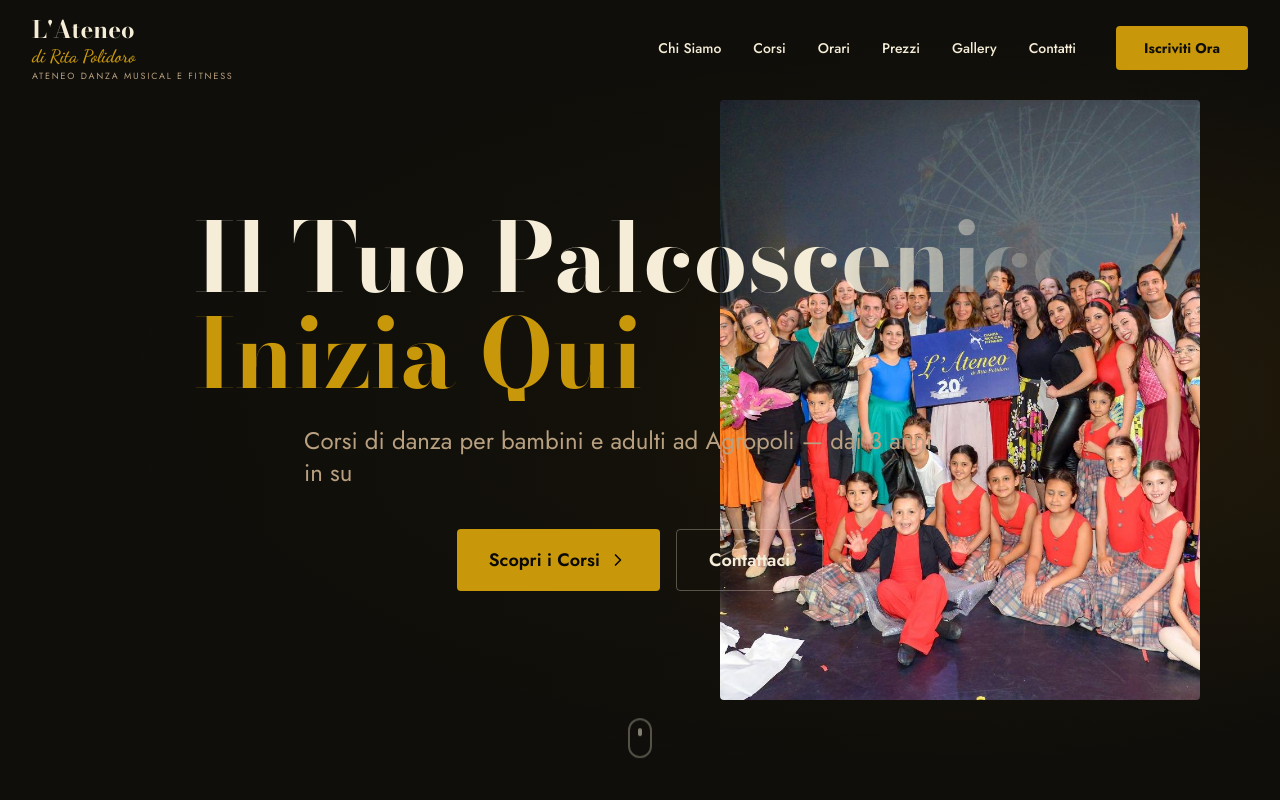
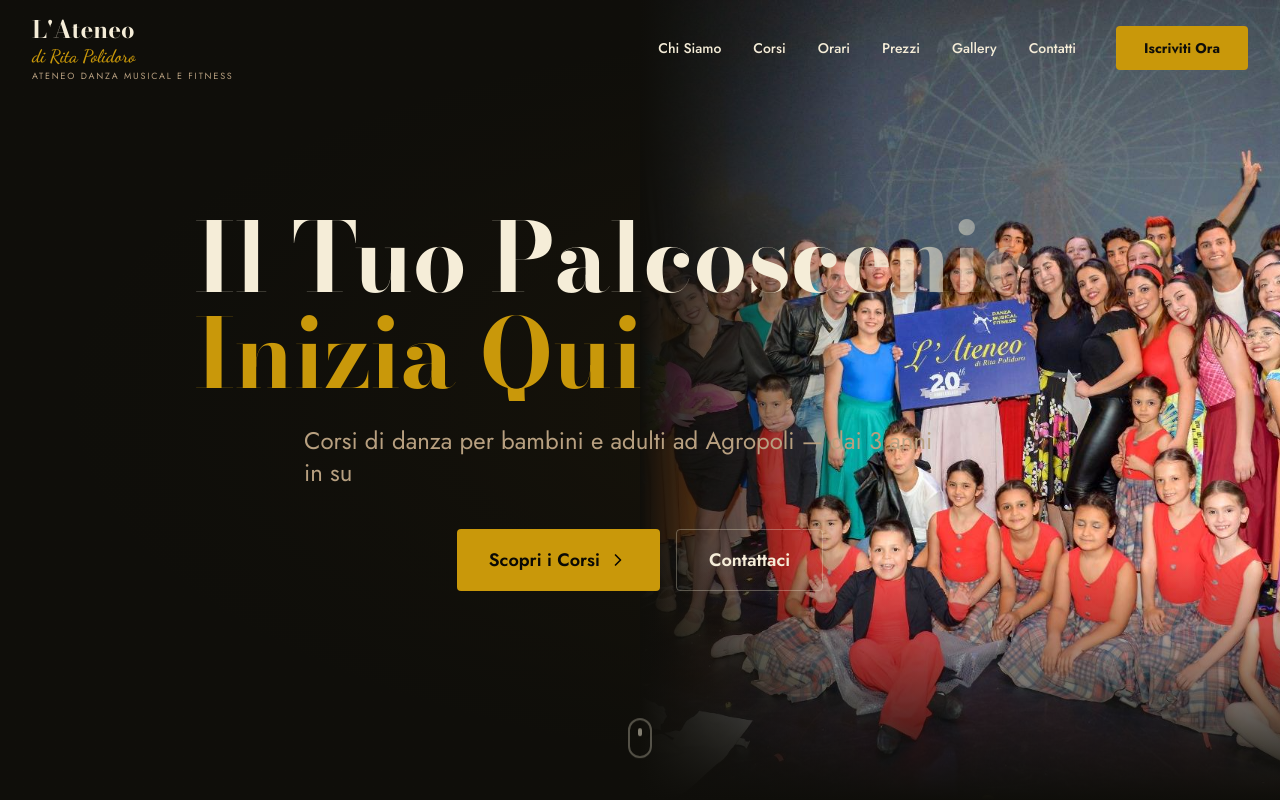
Before and after one commit to lelapopins49-spec/v0-dance-studio-landing-page, a Next.js app: page / in a window 1280 px wide. Shown: the top 800 px of the page. Built offline with nearby package versions, Linux system fonts and the light colour scheme.

Commit message:
updated image inside hero

```diff
--- a/app/page.tsx
+++ b/app/page.tsx
@@ -199,17 +199,29 @@ export default function LAteneoDanzaLanding() {
           <div className="w-full h-full bg-gradient-to-r from-[#0F0E0A]/90 via-[#0F0E0A]/70 to-transparent" />
         </div>
 
-        {/* Desktop right-side dancer placeholder zone */}
-        <div className="absolute right-0 top-0 bottom-0 w-1/2 hidden lg:flex items-center justify-center">
-          <div className="w-3/4 h-3/4 relative">
+        {/* Desktop right-side image */}
+        <div className="absolute right-0 top-0 bottom-0 w-1/2 hidden lg:block">
           <Image
             src="/collective_school_w_founder.jpg"
             alt="L'Ateneo Danza"
             fill
-              className="object-cover rounded-sm"
+            className="object-cover"
             priority
           />
-          </div>
+          {/* Left edge fade — blends image into background */}
+          <div
+            className="absolute inset-0"
+            style={{
+              background: 'linear-gradient(to right, #0F0E0A 0%, transparent 35%)'
+            }}
+          />
+          {/* Bottom fade */}
+          <div
+            className="absolute inset-0"
+            style={{
+              background: 'linear-gradient(to top, #0F0E0A 0%, transparent 30%)'
+            }}
+          />
         </div>
 
         <div className="relative z-10 max-w-7xl mx-auto px-4 sm:px-6 lg:px-8 py-32 lg:py-0 lg:text-left">
```
Lines whose indentation alone changed are shown as unchanged.
